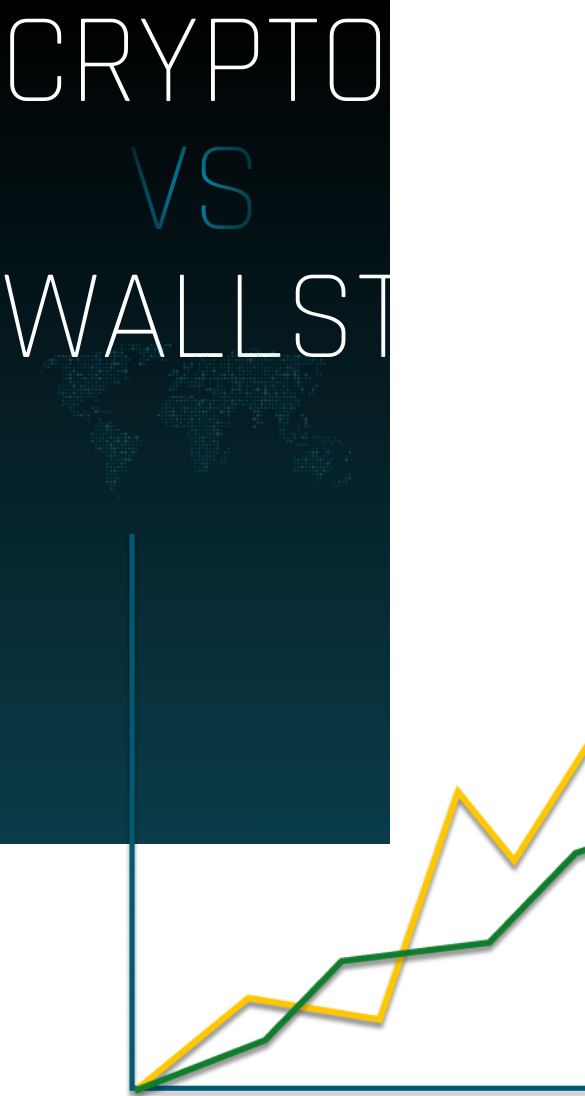
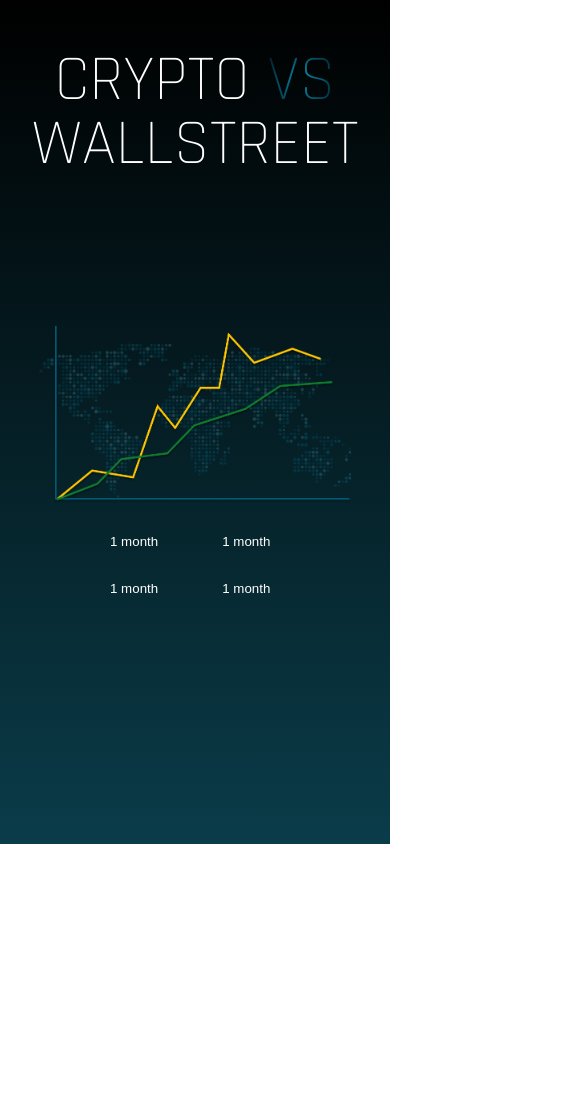
Before and after one commit to StockVsCrypto/crypto-vs-wallstreet, a Gatsby site: page / in a window 390 px wide. Shown: the top 1096 px of the page, 585 px wide, since content can reach past the window. After the commit the page ends 844 px from the top, so only its background shows below. Built offline with nearby package versions, Linux system fonts and the light colour scheme; Gatsby itself is replaced by a stand-in of ours.

Commit message:
fixed btns, started intg api, fixed grph and bckg img position

```diff
--- a/src/components/Button.js
+++ b/src/components/Button.js
@@ -4,7 +4,7 @@ import "./../css/button.css";
 const Button = () => (
     <React.Fragment>
 
-        <button className="btn" type="button"> BUTTON</button>
+        <button className="btn" type="button"> 1 month</button>
 
 
     </React.Fragment>
--- a/src/css/button.css
+++ b/src/css/button.css
@@ -1,17 +1,25 @@
 .btn {
-
     color: white;
-    margin: 1rem;
+    margin: 0 1rem;
     background: none;
-    box-shadow: 0px;
+    /* box-shadow: 0px; */
+    padding: 1rem;
+    border-radius: 15px;
     border:none;
-
 }
 
 .btn:hover {
-    background: #015A72;
-
-    padding: 0.5rem;
-    border-radius: 15px;
+    background:rgba(1, 90, 114, 0.34);
     filter: drop-shadow(0px 4px 10px rgba(0, 0, 0, 0.24));
 }
+
+.button-container {
+    margin-left: 4rem;
+}
+
+
+@media only screen and (max-width:900px) {
+    .button-container {
+        margin-left: 1rem;
+    }
+}
--- a/src/css/header.css
+++ b/src/css/header.css
@@ -1,9 +1,6 @@
-.header {
 
-
-}
 .heading{
-    margin:auto;
+    margin:2rem auto;
     font-size:8rem;
     color:white;
     text-align: center;
@@ -19,3 +16,11 @@
    -webkit-background-clip: text;
    -webkit-text-fill-color: transparent;
 }
+
+@media only screen and (max-width:900px) {
+    .heading {
+        font-size: 4rem;
+        margin:3rem auto 2rem auto;
+
+    }
+}
--- a/src/css/home.css
+++ b/src/css/home.css
@@ -1,6 +1,7 @@
 @import url('https://fonts.googleapis.com/css2?family=Rajdhani:wght@300&display=swap');
 
 .root{
+    position:relative;
     font-family: 'Rajdhani', sans-serif;
     color:#fff;
     height:100vh;
@@ -14,6 +15,7 @@
 
 .bg-image{
     position: absolute;
+    z-index:0;
     background-image: url('../images/map.png');
     background-repeat: no-repeat;
     background-size: 80%;
@@ -24,17 +26,31 @@
 
 
 .graph{
+    width:100vw;
+    z-index:100;
+    margin:150px auto 0 auto;
+}
+
+.graphImg{
+    display: block;
+    width:50vw;
+    margin-left:20vw;
 
 }
-.graphImg{
-    display: block;
-    margin-top: 150px;
-    margin-left: 20vw;
-    width:1000px;
+
+.button-container{
+    margin-left:20vw;
 }
 
 
-.button-container{
 
-    background-color:red;
+@media only screen and (max-width:900px) {
+    .graph{
+    margin:150px auto 0 auto;
+    }
+    .graphImg{
+        display: block;
+        width:80vw;
+        margin:auto;
+    }
 }
--- a/src/pages/index.js
+++ b/src/pages/index.js
@@ -4,7 +4,7 @@ import Button from "./../components/Button"
 import "./../css/reset.css";
 import "./../css/home.css";
 import Bg from "../images/map.png"
-import GrapthImg from "../images/graph.png"
+import GraphImg from "../images/graph.png"
 
 export default function Home() {
   return(
@@ -12,21 +12,20 @@ export default function Home() {
 
     <div className="root">
 
-      <div className="bg-image"/>
+      <div className="bg-image">
 
         <Header />
 
         <div className="graph">
-        <img className="graphImg" src={GrapthImg} />
-      </div>
-
+          <img className="graphImg" src={GraphImg} />
           <div className="button-container">
             <Button />
             <Button />
             <Button />
             <Button />
           </div>
-
+        </div>
+      </div>
     </div>
     </React.Fragment>
 
```
Lines whose indentation alone changed are shown as unchanged.
